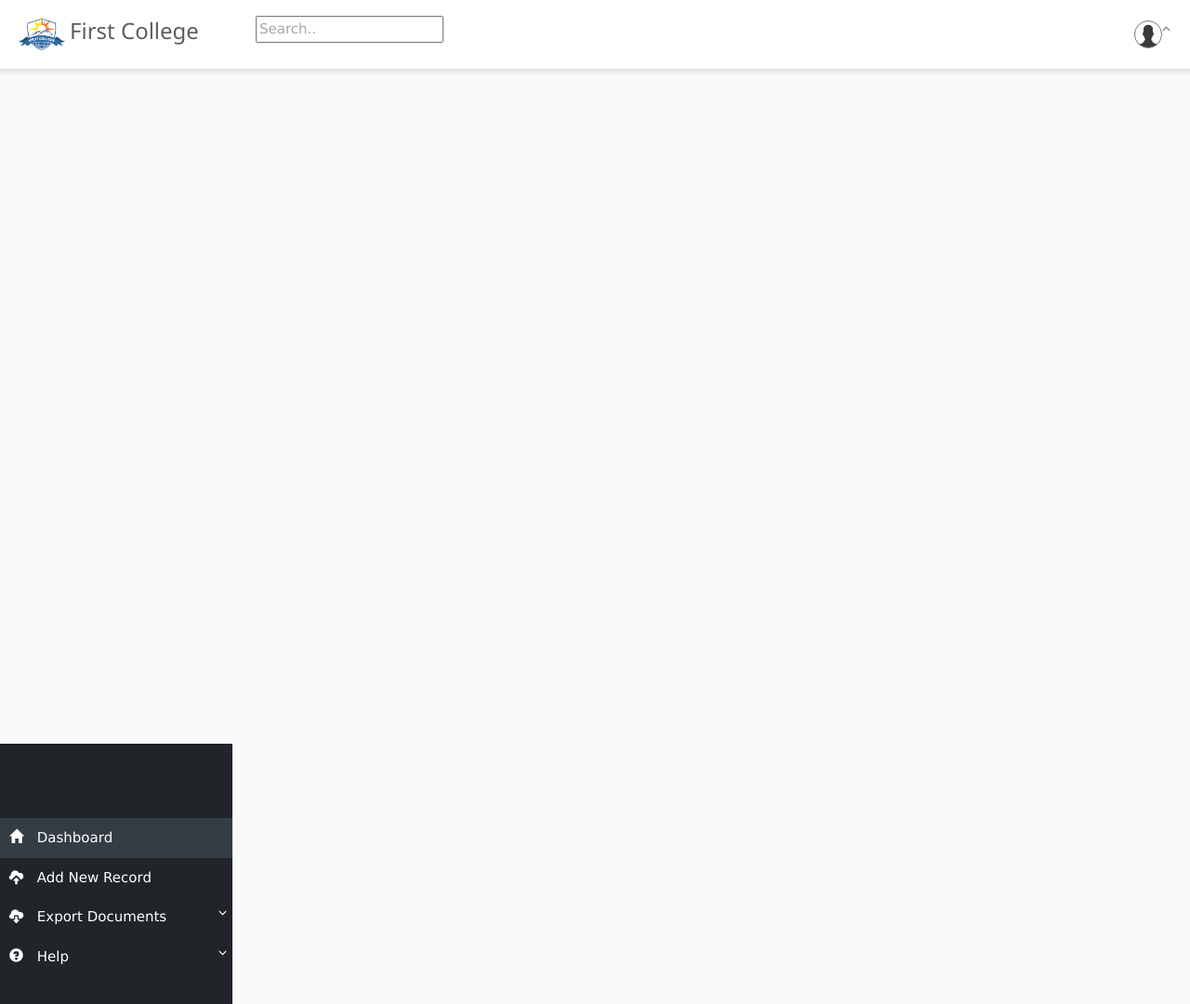
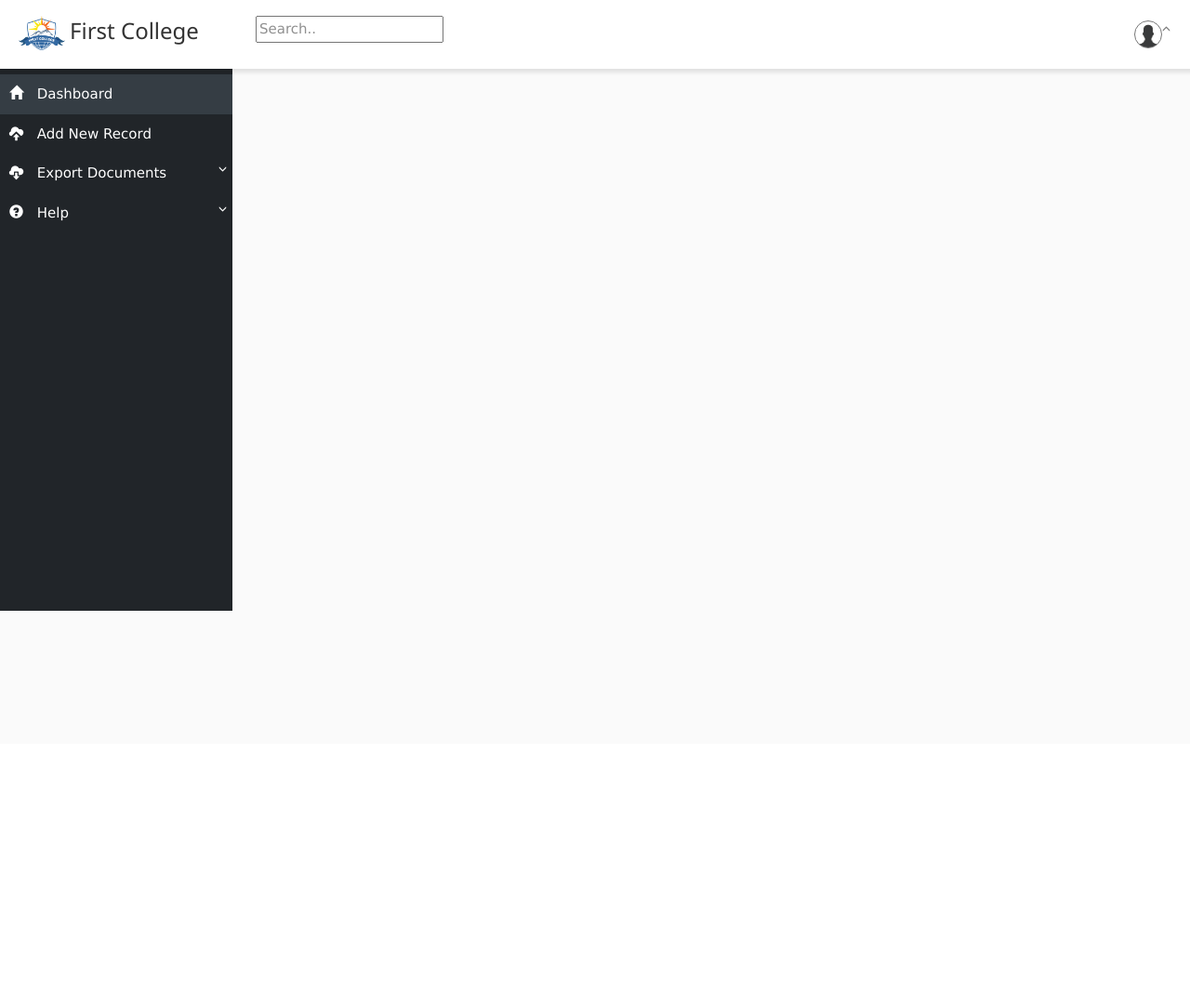
Before and after one commit to trongminh20/FCStudentTracking, a PHP site: page /index.php?action=v_home in a window 1280 px wide. Shown: the whole page at 93% size. After the commit the page ends 657 px from the top, so only its background shows below. Run offline with PHP 8.4, Linux system fonts and the light colour scheme.

Commit message:
Changes to be committed: 	modified:   Views/v_masterPage_header.php 	modified:   css/master_page.css 	modified:   src/config.php

```diff
--- a/Views/v_header.php
+++ b/Views/v_header.php
@@ -1,6 +1,5 @@
 <?php
 ?>
-
 <!DOCTYPE html>
 <html>
     <head>
--- a/Views/v_home.php
+++ b/Views/v_home.php
@@ -3,3 +3,4 @@ include "v_masterPage_header.php";
 ?>
 <?php
 include "v_masterPage_sidebar.php";
+?>
--- a/Views/v_masterPage_header.php
+++ b/Views/v_masterPage_header.php
@@ -14,7 +14,6 @@
 
 <!-- Header Section -->
 <body>
-<div id="content">
     <nav class="navbar navbar-default">
         <div class="container-fluid">
             <div class="navbar-header" style="width: 250px;">
@@ -25,6 +24,7 @@
                         </a>
                     </h3>
                 </div>
+
             </div>
             <div class="collapse navbar-collapse" id="navbarCollapse">
                 <div style="float: left; padding: 10px;">
@@ -51,4 +51,3 @@
             </div>
         </div>
     </nav>
-</div>
--- a/css/master_page.css
+++ b/css/master_page.css
@@ -63,6 +63,7 @@ i, span {
 #sidebar {
     min-width: 250px;
     max-width: 250px;
+    height: 657px;
     background: #212529;
     color: #fff;
     transition: all 0.3s;
--- a/src/config.php
+++ b/src/config.php
@@ -2,7 +2,7 @@
 return [
     'db_host' => 'localhost',
     'db_username' => 'root',
-    'db_password' => 'trongminh',
+    'db_password' => 'password',
     'db_name' => 'fc_student_tracking',
     'db_charset' => 'utf8',
     'db_options' => [PDO::ATTR_ERRMODE => PDO::ERRMODE_EXCEPTION,
```
